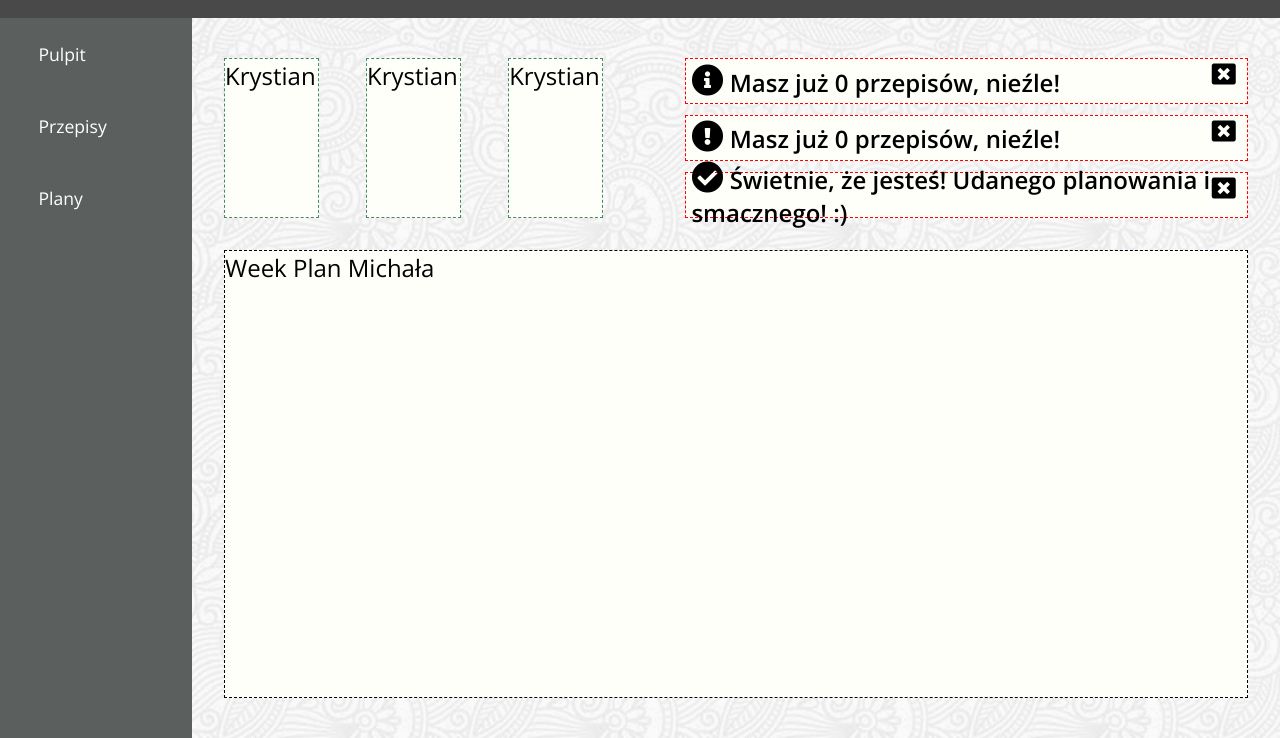
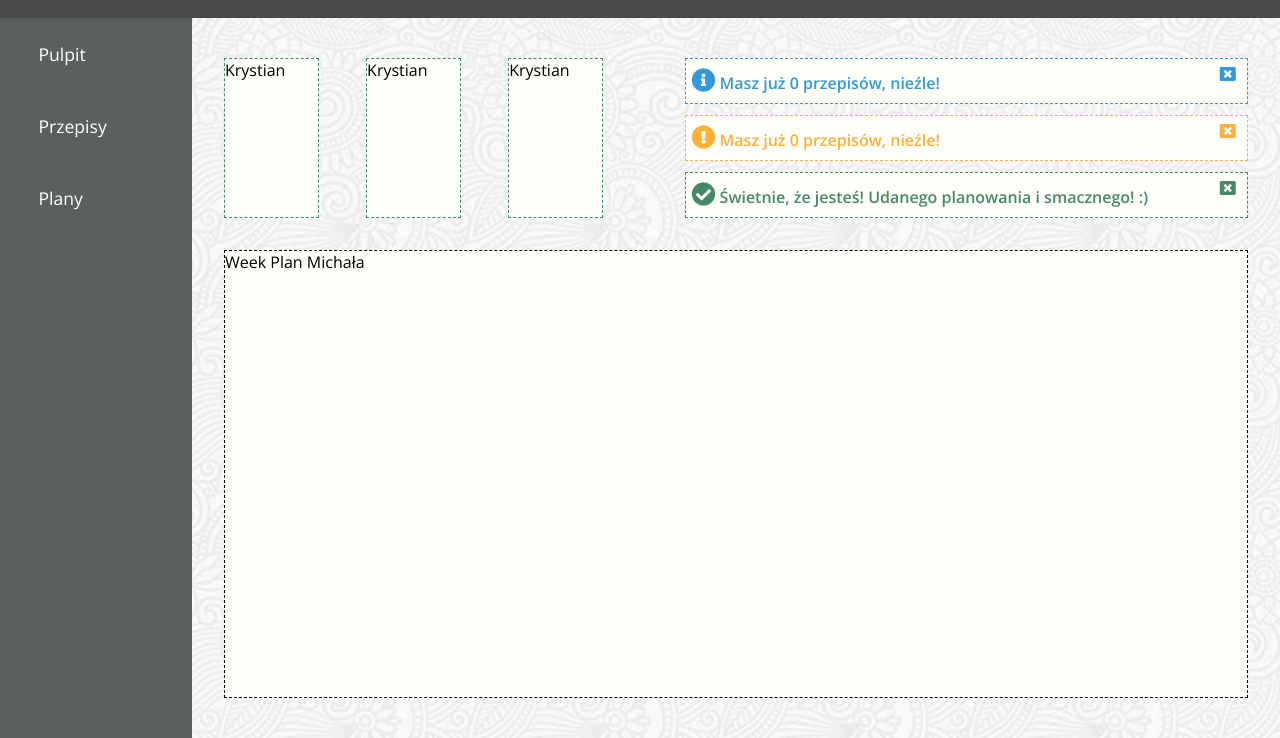
Before and after one commit to GracjanKozal/Zaplanuj-Jedzonko, a website: page development/app.html in a window 1280 px wide. Shown: the part 62-800 px from the top of the page. Drawn offline with nearby package versions, Linux system fonts and the light colour scheme; files that its build step writes are made by us from their sources; a web font is replaced by a local one.

Commit message:
smaller resolution on Laura and Karolina Display fix, I added @media to font size and icon size

```diff
--- a/development/scss/elements/app/_appWelcomePanel.scss
+++ b/development/scss/elements/app/_appWelcomePanel.scss
@@ -34,7 +34,18 @@
     width: 100%;
     height: 29%;
     background-color: $background-color;
-    border: 1px red dashed;
+    &:first-child {
+      border: 1px $message-info dashed;
+      color: $message-info;
+    }
+    &:nth-child(2) {
+      border: 1px $message-warning dashed;
+      color: $message-warning;
+    }
+    &:last-child {
+      border: 1px $message-success dashed;
+      color: $message-success;
+    }
     div {
       @include flex(row, $justify-content:space-between, $align-items:center);
       width: 100%;
@@ -42,7 +53,10 @@
         font-weight: 600;
         margin-left: 1%;
         .widget-icon {
-          font-size: 2rem;
+          font-size: 1.5rem;
+          @media screen and (min-width: 1400px){
+            font-size: 2rem;
+          }
         }
       }
       .fa-window-close {
--- a/development/scss/layout/app/_typography.scss
+++ b/development/scss/layout/app/_typography.scss
@@ -20,6 +20,10 @@
 }
 .app-welcome-Panel {
   div, p {
-      font-size: 1.5rem;
+      //pls do not touch bo sie bedzie zle wyswietlac na Macu u Karoliny oraz u Laury na Linuxie :)
+      font-size: 1rem;
+      @media screen and (min-width: 1400px){
+          font-size: 1.5rem;
+      }
   }
 }
```
